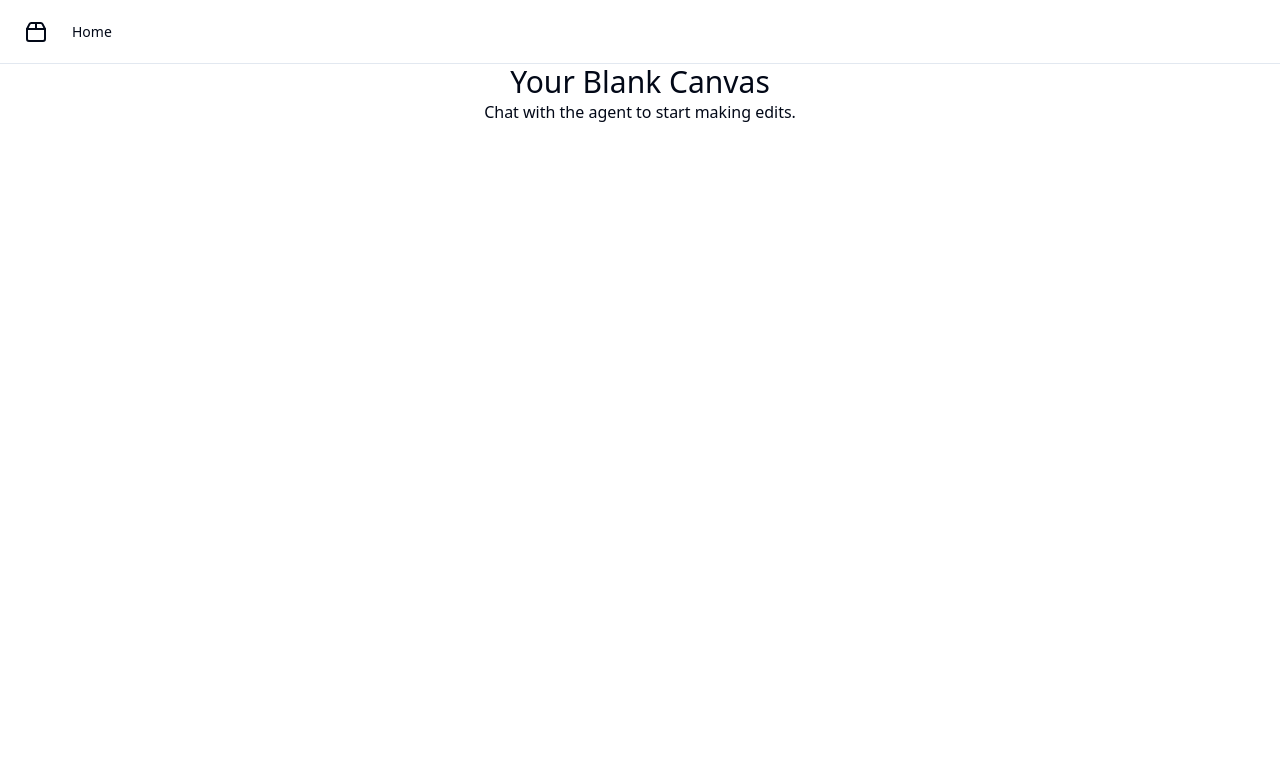
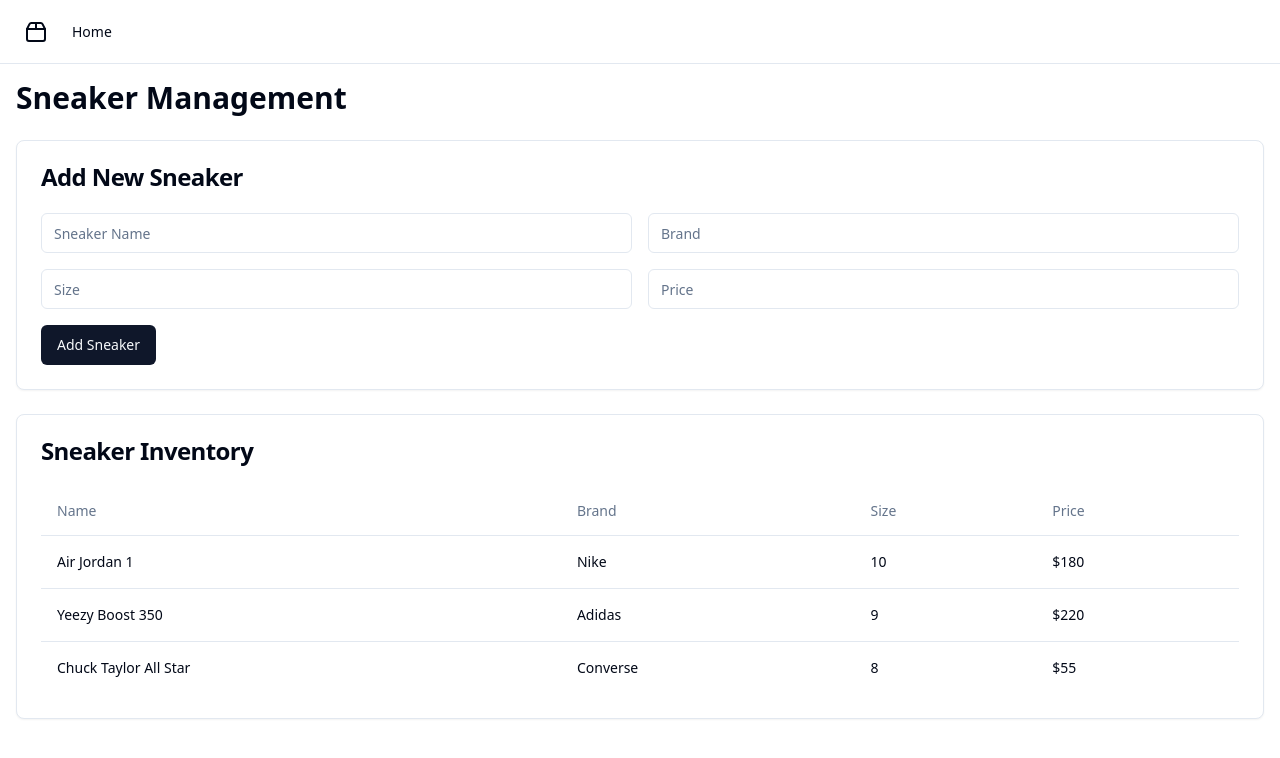
Before and after one commit to GPT-Engineer-App-Dev/sneaker-manager-portal, a React (Vite) app: page / in a window 1280 px wide. Shown: the top 758 px of the page. Built offline with nearby package versions, Linux system fonts and the light colour scheme.

Commit message:
GPT Engineer Update

```diff
--- a/src/pages/Index.jsx
+++ b/src/pages/Index.jsx
@@ -1,12 +1,100 @@
-// Update this page (the content is just a fallback if you fail to update the page)
+import React, { useState } from 'react';
+import { Button } from "@/components/ui/button";
+import { Input } from "@/components/ui/input";
+import { Card, CardContent, CardHeader, CardTitle } from "@/components/ui/card";
+import { Table, TableBody, TableCell, TableHead, TableHeader, TableRow } from "@/components/ui/table";
 
-const Index = () => {
+const SneakerManagement = () => {
+  const [sneakers, setSneakers] = useState([
+    { id: 1, name: 'Air Jordan 1', brand: 'Nike', size: 10, price: 180 },
+    { id: 2, name: 'Yeezy Boost 350', brand: 'Adidas', size: 9, price: 220 },
+    { id: 3, name: 'Chuck Taylor All Star', brand: 'Converse', size: 8, price: 55 },
+  ]);
+
+  const [newSneaker, setNewSneaker] = useState({ name: '', brand: '', size: '', price: '' });
+
+  const handleInputChange = (e) => {
+    const { name, value } = e.target;
+    setNewSneaker({ ...newSneaker, [name]: value });
+  };
+
+  const handleAddSneaker = () => {
+    if (newSneaker.name && newSneaker.brand && newSneaker.size && newSneaker.price) {
+      setSneakers([...sneakers, { id: sneakers.length + 1, ...newSneaker }]);
+      setNewSneaker({ name: '', brand: '', size: '', price: '' });
+    }
+  };
+
   return (
-    <div className="text-center">
-      <h1 className="text-3xl">Your Blank Canvas</h1>
-      <p>Chat with the agent to start making edits.</p>
+    <div className="container mx-auto p-4">
+      <h1 className="text-3xl font-bold mb-6">Sneaker Management</h1>
+
+      <Card className="mb-6">
+        <CardHeader>
+          <CardTitle>Add New Sneaker</CardTitle>
+        </CardHeader>
+        <CardContent>
+          <div className="grid grid-cols-2 gap-4">
+            <Input
+              placeholder="Sneaker Name"
+              name="name"
+              value={newSneaker.name}
+              onChange={handleInputChange}
+            />
+            <Input
+              placeholder="Brand"
+              name="brand"
+              value={newSneaker.brand}
+              onChange={handleInputChange}
+            />
+            <Input
+              placeholder="Size"
+              name="size"
+              type="number"
+              value={newSneaker.size}
+              onChange={handleInputChange}
+            />
+            <Input
+              placeholder="Price"
+              name="price"
+              type="number"
+              value={newSneaker.price}
+              onChange={handleInputChange}
+            />
+          </div>
+          <Button className="mt-4" onClick={handleAddSneaker}>Add Sneaker</Button>
+        </CardContent>
+      </Card>
+
+      <Card>
+        <CardHeader>
+          <CardTitle>Sneaker Inventory</CardTitle>
+        </CardHeader>
+        <CardContent>
+          <Table>
+            <TableHeader>
+              <TableRow>
+                <TableHead>Name</TableHead>
+                <TableHead>Brand</TableHead>
+                <TableHead>Size</TableHead>
+                <TableHead>Price</TableHead>
+              </TableRow>
+            </TableHeader>
+            <TableBody>
+              {sneakers.map((sneaker) => (
+                <TableRow key={sneaker.id}>
+                  <TableCell>{sneaker.name}</TableCell>
+                  <TableCell>{sneaker.brand}</TableCell>
+                  <TableCell>{sneaker.size}</TableCell>
+                  <TableCell>${sneaker.price}</TableCell>
+                </TableRow>
+              ))}
+            </TableBody>
+          </Table>
+        </CardContent>
+      </Card>
     </div>
   );
 };
 
-export default Index;
+export default SneakerManagement;
```
